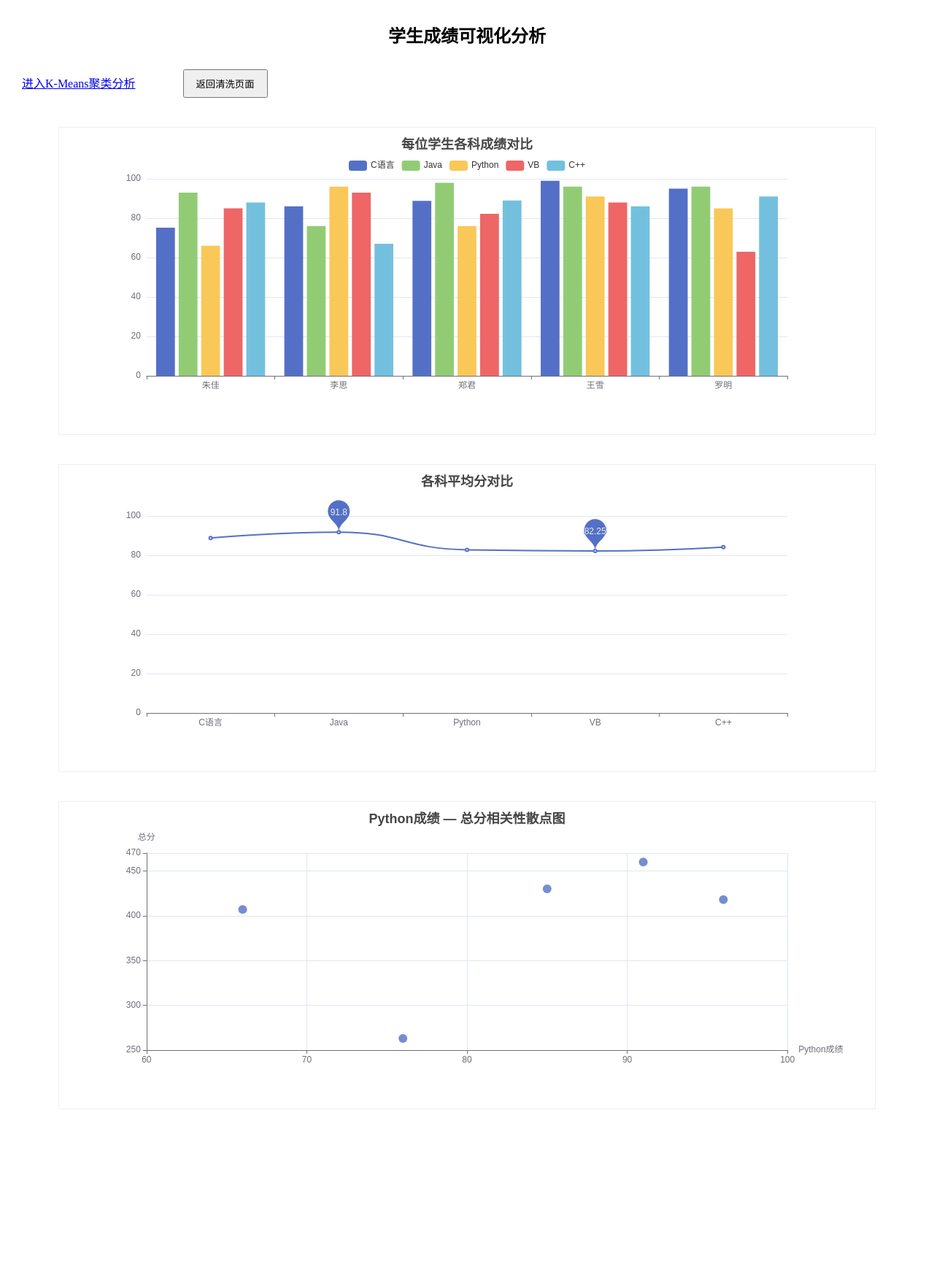
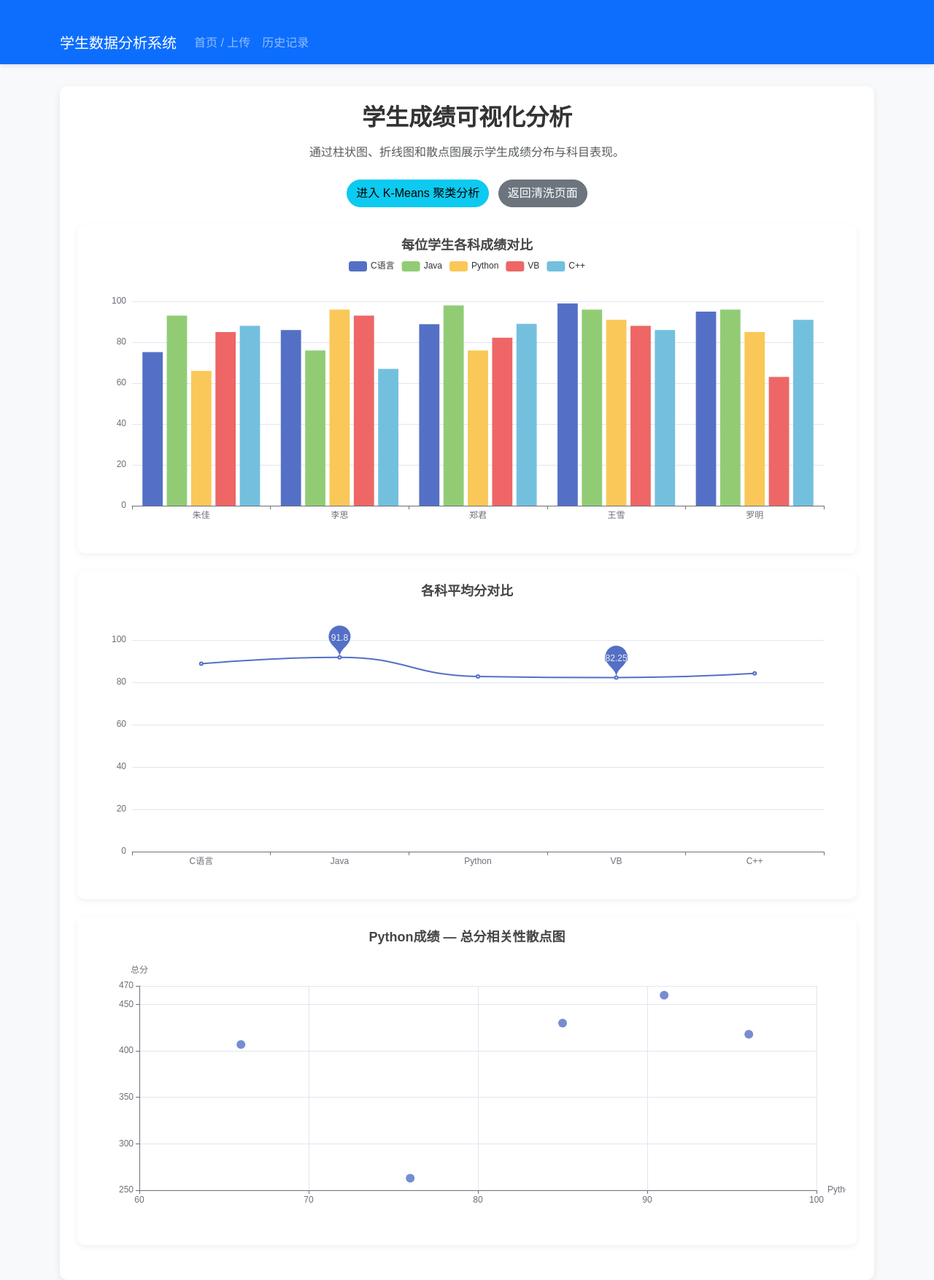
Before and after one commit to starfaller-vow/StudentGrade-Clustering-Analysis, a Flask app: page /visualize in a window 1280 px wide. Shown: the whole page at 73% size. Before the commit the page ends 1520 px from the top, so only its background shows below. Run offline with Flask 3, Linux system fonts and the light colour scheme.

Commit message:
统一页面布局与前端美化

```diff
--- a/app.py
+++ b/app.py
@@ -112,7 +112,8 @@ def search_record():
 def index():
     if 'current_user' not in session:
         return redirect('/login')
-
+    table_html = None
+    filename = None
     if request.method == 'POST':
         file = request.files['file']
         filename = file.filename
@@ -274,6 +275,7 @@ def download_clean(clean_filename):
         df.to_csv(save_path, index=False, encoding='utf-8')
     else:
         df.to_excel(save_path, index=False)
+    add_history(session.get('current_user', '未登录用户'), f"下载清洗后文件：{clean_filename}")
 
     return f'<h3>✅ 文件已成功保存</h3><p>路径：outputs/{clean_filename}</p><a href="/">返回首页</a>'
 
@@ -312,7 +314,10 @@ def cluster_analysis():
     df['学生等级'] = df['标签'].map(rank_map)
     df = df.drop(columns=['标签'])
 
-    return render_template('cluster.html', cluster_table=df.to_html(index=False))
+    return render_template(
+    'cluster.html',
+    cluster_table=df.to_html(classes="table table-striped table-hover", index=False)
+)
 
 
 # ==============================
--- /dev/null
+++ b/static/css/style.css
@@ -0,0 +1,74 @@
+/* 全局样式重置 */
+* {
+    margin: 0;
+    padding: 0;
+    box-sizing: border-box;
+}
+
+body {
+    font-family: "Microsoft YaHei", sans-serif;
+    background-color: #f8f9fa;
+    line-height: 1.6;
+}
+
+/* 导航栏美化 */
+.navbar {
+    box-shadow: 0 2px 5px rgba(0,0,0,0.1);
+}
+
+/* 卡片样式（用于数据展示、结果面板） */
+.card {
+    border: none;
+    border-radius: 10px;
+    box-shadow: 0 3px 10px rgba(0,0,0,0.08);
+    transition: transform 0.2s;
+}
+.card:hover {
+    transform: translateY(-3px);
+}
+
+/* 按钮美化 */
+.btn-primary {
+    background-color: #409eff;
+    border-color: #409eff;
+    border-radius: 20px;
+    padding: 8px 20px;
+}
+.btn-primary:hover {
+    background-color: #66b1ff;
+    border-color: #66b1ff;
+}
+
+/* 加载动画 */
+.loading {
+    display: none;
+    text-align: center;
+    margin: 20px 0;
+}
+.spinner-border {
+    width: 3rem;
+    height: 3rem;
+}
+.chart-card {
+    background: #ffffff;
+    border-radius: 10px;
+    padding: 15px;
+    box-shadow: 0 3px 10px rgba(0,0,0,0.06);
+}
+
+.chart-box {
+    width: 100%;
+    height: 420px;
+}
+/* 表格美化 */ table { border-radius: 8px; overflow: hidden; background: #ffffff; }
+table th { background-color: #409eff !important; color: white; text-align: center; vertical-align: middle; }
+table td { text-align: center; vertical-align: middle; }
+/* 页面标题 */ h2 { font-weight: 700; color: #333; }
+h4 { color: #555; }
+/* 表单区域 */ .form-control { border-radius: 10px; }
+/* 次级按钮圆角 */ .btn { border-radius: 20px; }
+/* 页面动画 */ .card { animation: fadeIn 0.4s ease; }
+@keyframes fadeIn { from { opacity: 0; transform: translateY(10px); }to {
+    opacity: 1;
+    transform: translateY(0);
+}}
--- /dev/null
+++ b/templates/base.html
@@ -0,0 +1,75 @@
+<!-- Bootstrap -->
+<link href="https://cdn.jsdelivr.net/npm/bootstrap@5.3.0/dist/css/bootstrap.min.css" rel="stylesheet">
+
+<!-- 自定义样式 -->
+<link rel="stylesheet"
+      href="{{ url_for('static', filename='css/style.css') }}">
+
+<style>
+    body {
+        font-family: "微软雅黑", sans-serif;
+        background-color: #f8f9fa;
+    }
+
+    .navbar {
+        box-shadow: 0 2px 5px rgba(0,0,0,0.1);
+    }
+
+    .container {
+        margin-top: 30px;
+    }
+</style>
+<!-- 导航栏 -->
+<nav class="navbar navbar-expand-lg navbar-dark bg-primary">
+    <div class="container">
+
+        <a class="navbar-brand" href="/">
+            学生数据分析系统
+        </a>
+
+        <button class="navbar-toggler"
+                type="button"
+                data-bs-toggle="collapse"
+                data-bs-target="#navMenu">
+
+            <span class="navbar-toggler-icon"></span>
+
+        </button>
+
+        <div class="collapse navbar-collapse" id="navMenu">
+
+            <ul class="navbar-nav me-auto">
+
+                <li class="nav-item">
+                    <a class="nav-link" href="/">
+                        首页 / 上传
+                    </a>
+                </li>
+
+                <li class="nav-item">
+                    <a class="nav-link" href="/history">
+                        历史记录
+                    </a>
+                </li>
+
+            </ul>
+
+        </div>
+
+    </div>
+</nav>
+
+<!-- 页面主体 -->
+<div class="container">
+
+    {% block content %}
+    {% endblock %}
+
+</div>
+
+<!-- Bootstrap JS -->
+<script src="https://cdn.jsdelivr.net/npm/bootstrap@5.3.0/dist/js/bootstrap.bundle.min.js"></script>
+
+<!-- 子页面脚本 -->
+{% block script %}
+{% endblock %}
--- a/templates/visualize.html
+++ b/templates/visualize.html
@@ -1,29 +1,46 @@
-<!DOCTYPE html>
-<html lang="zh-CN">
-<head>
-    <meta charset="UTF-8">
-    <title>成绩数据可视化</title>
+{% extends "base.html" %}
+
+{% block content %}
+
+<div class="card p-4">
+
+    <h2 class="text-center mb-3">学生成绩可视化分析</h2>
+
+    <p class="text-center text-muted mb-4">
+        通过柱状图、折线图和散点图展示学生成绩分布与科目表现。
+    </p>
+
+    <div class="text-center mb-4">
+        <a href="/cluster" class="btn btn-info">
+            进入 K-Means 聚类分析
+        </a>
+
+        <button class="btn btn-secondary ms-2" onclick="history.back()">
+            返回清洗页面
+        </button>
+    </div>
+
+    <div class="chart-card mb-4">
+        <div id="barChart" class="chart-box"></div>
+    </div>
+
+    <div class="chart-card mb-4">
+        <div id="lineChart" class="chart-box"></div>
+    </div>
+
+    <div class="chart-card mb-4">
+        <div id="scatterChart" class="chart-box"></div>
+    </div>
+
+</div>
+
+{% endblock %}
+
+{% block script %}
+
 <script src="https://cdn.jsdelivr.net/npm/echarts@5.4.3/dist/echarts.min.js"></script>
-    <style>
-        body { font-family: "微软雅黑"; margin: 30px; }
-        h2 { text-align: center; margin-bottom: 30px; }
-        .chart-box { width: 90%; height: 400px; margin: 40px auto; border:1px solid #eee; padding:10px; }
-        .back-btn { margin-left: 5%; padding:8px 16px; cursor:pointer; }
-    </style>
-</head>
-<body>
-    <h2>学生成绩可视化分析</h2>
-    <a href="/cluster" class="btn btn-info mt-3 mb-3">进入K-Means聚类分析</a>
-    <button class="back-btn" onclick="history.back()">返回清洗页面</button>
-    <!-- 图1：柱状图 - 每人各科成绩对比 -->
-    <div id="barChart" class="chart-box"></div>
-    <!-- 图2：折线图 - 各科平均分 -->
-    <div id="lineChart" class="chart-box"></div>
-    <!-- 图3：散点图 - Python成绩 vs 总分 -->
-    <div id="scatterChart" class="chart-box"></div>
 
 <script>
-        // 后端传来的清洗后数据（格式固定，我帮你写好）
     const data = {
         names: ["朱佳","李思","郑君","王雪","罗明"],
         subjects: ["C语言","Java","Python","VB","C++"],
@@ -38,53 +55,144 @@
         pythonScore: [66,96,76,91,85]
     };
 
-        // ========== 1. 柱状图 ==========
+    // 柱状图：每人各科成绩对比
     const barChart = echarts.init(document.getElementById('barChart'));
     let barSeries = [];
-        data.subjects.forEach((sub,i)=>{
+
+    data.subjects.forEach((sub, i) => {
         barSeries.push({
             name: sub,
             type: 'bar',
-                data: data.scores.map(item=>item[i])
-            })
-        })
+            data: data.scores.map(item => item[i])
+        });
+    });
+
     barChart.setOption({
-            title: { text: '每位学生各科成绩对比', left:'center' },
-            tooltip: { trigger: 'axis' },
-            legend: { data: data.subjects, top:30 },
-            xAxis: { type:'category', data: data.names },
-            yAxis: { type:'value', min:0, max:100 },
+        title: {
+            text: '每位学生各科成绩对比',
+            left: 'center'
+        },
+        tooltip: {
+            trigger: 'axis'
+        },
+        legend: {
+            data: data.subjects,
+            top: 30
+        },
+        grid: {
+            top: 90,
+            left: 60,
+            right: 30,
+            bottom: 50
+        },
+        xAxis: {
+            type: 'category',
+            data: data.names
+        },
+        yAxis: {
+            type: 'value',
+            min: 0,
+            max: 100
+        },
         series: barSeries
-        })
+    });
 
-        // ========== 2. 折线图 - 各科平均分 ==========
+    // 折线图：各科平均分
     const lineChart = echarts.init(document.getElementById('lineChart'));
-        let avgScore = data.subjects.map((_,i)=>{
+
+    let avgScore = data.subjects.map((_, i) => {
         let sum = 0;
-            data.scores.forEach(s=>sum+=s[i]);
-            return (sum/data.scores.length).toFixed(2);
-        })
+        data.scores.forEach(s => sum += s[i]);
+        return (sum / data.scores.length).toFixed(2);
+    });
+
     lineChart.setOption({
-            title: { text: '各科平均分对比', left:'center' },
-            tooltip: { trigger: 'axis' },
-            xAxis: { type:'category', data: data.subjects },
-            yAxis: { type:'value', min:0, max:100 },
-            series: [{ type:'line', data:avgScore, smooth:true, markPoint:{data:[{type:'max'},{type:'min'}]} }]
-        })
+        title: {
+            text: '各科平均分对比',
+            left: 'center'
+        },
+        tooltip: {
+            trigger: 'axis'
+        },
+        grid: {
+            top: 80,
+            left: 60,
+            right: 30,
+            bottom: 50
+        },
+        xAxis: {
+            type: 'category',
+            data: data.subjects
+        },
+        yAxis: {
+            type: 'value',
+            min: 0,
+            max: 100
+        },
+        series: [
+            {
+                type: 'line',
+                data: avgScore,
+                smooth: true,
+                markPoint: {
+                    data: [
+                        { type: 'max' },
+                        { type: 'min' }
+                    ]
+                }
+            }
+        ]
+    });
 
-        // ========== 3. 散点图 - Python成绩 vs 总分 ==========
+    // 散点图：Python成绩 vs 总分
     const scatterChart = echarts.init(document.getElementById('scatterChart'));
-        let scatterData = data.names.map((name,i)=>[data.pythonScore[i], data.totals[i], name]);
+
+    let scatterData = data.names.map((name, i) => [
+        data.pythonScore[i],
+        data.totals[i],
+        name
+    ]);
+
     scatterChart.setOption({
-            title: { text: 'Python成绩 — 总分相关性散点图', left:'center' },
+        title: {
+            text: 'Python成绩 — 总分相关性散点图',
+            left: 'center'
+        },
         tooltip: {
             trigger: 'item',
-                formatter: params=>`${params.data[2]}<br>Python:${params.data[0]}<br>总分:${params.data[1]}`
+            formatter: params => `${params.data[2]}<br>Python：${params.data[0]}<br>总分：${params.data[1]}`
         },
-            xAxis: { name:'Python成绩', min:60, max:100 },
-            yAxis: { name:'总分', min:250, max:470 },
-            series: [{ type:'scatter', data:scatterData, symbolSize:12 }]
-        })
+        grid: {
+            top: 80,
+            left: 70,
+            right: 40,
+            bottom: 60
+        },
+        xAxis: {
+            name: 'Python成绩',
+            min: 60,
+            max: 100
+        },
+        yAxis: {
+            name: '总分',
+            min: 250,
+            max: 470
+        },
+        series: [
+            {
+                type: 'scatter',
+                data: scatterData,
+                symbolSize: 12
+            }
+        ]
+    });
+
+    // 页面大小变化时，图表自适应
+    window.addEventListener('resize', function () {
+        barChart.resize();
+        lineChart.resize();
+        scatterChart.resize();
+    });
 </script>
-</body>
-</html>
+
+{% endblock %}
```
Also changed, not shown: templates/clean.html (+36 -35 lines), templates/cluster.html (+29 -20 lines), templates/config.html (+103 -21 lines), templates/history.html (+20 -19 lines), templates/index.html (+28 -27 lines), templates/login.html (+21 -15 lines). Lines whose indentation alone changed are shown as unchanged.
